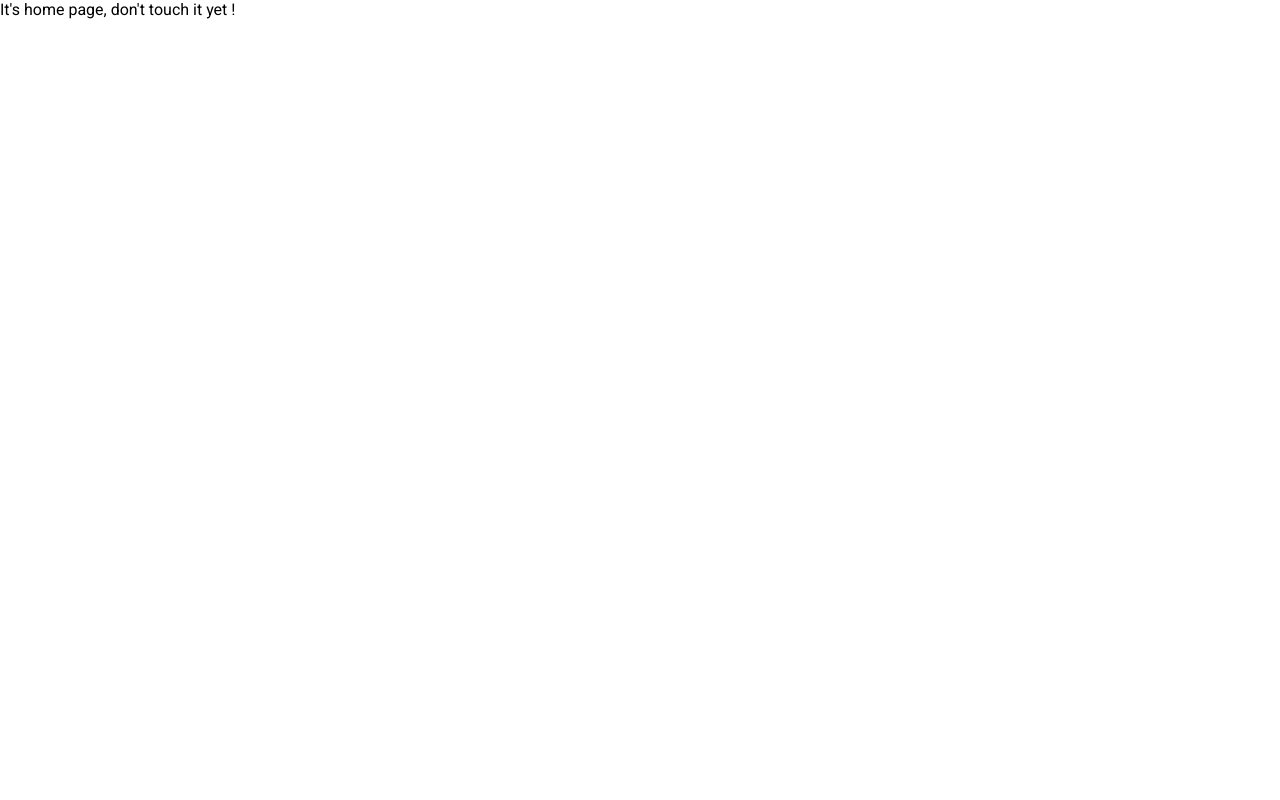
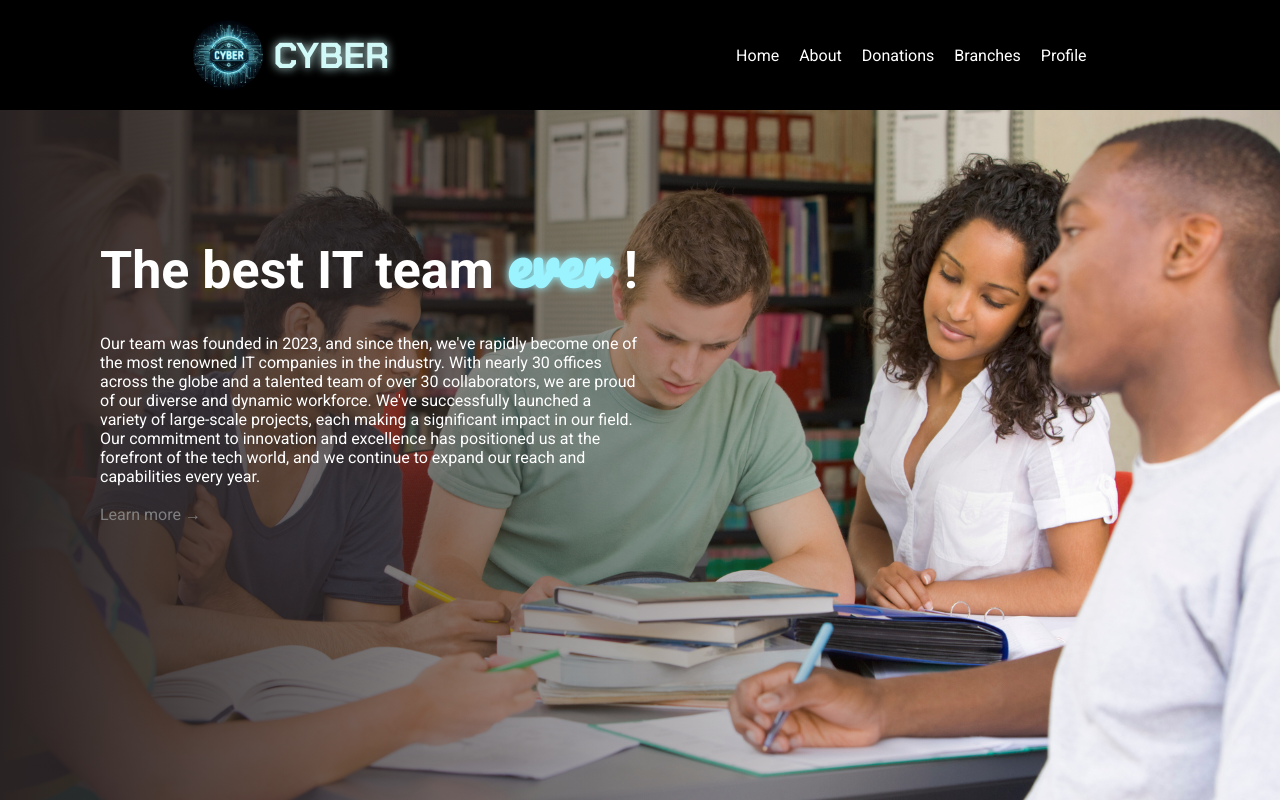
Before and after one commit to NozimjonNN/team, a React (Vite) app: page / in a window 1280 px wide. Shown: the top 800 px of the page. Built offline with nearby package versions, Linux system fonts and the light colour scheme.

Commit message:
100% finish + clear

```diff
--- a/src/App.jsx
+++ b/src/App.jsx
@@ -1,12 +1,12 @@
 import { Routes, Route } from 'react-router-dom';
 import Nozimjon from './pages/Nozimjon/Nozimjon';
-import Home from './pages/home/Home';
+import Asad from './pages/Asadbek/Asad'
 
 export default function App() {
   return(
     <Routes>
-      <Route path='/' element={<Home />} />
-      <Route path='/nozimjon' element={<Nozimjon />} />
+      <Route path='/' element={<Nozimjon />} />
+      <Route path='/asad' element={<Asad />} />
     </Routes>
   )
 }
--- a/src/pages/Nozimjon/Nozimjon.jsx
+++ b/src/pages/Nozimjon/Nozimjon.jsx
@@ -115,7 +115,7 @@ export default function Nozimjon() {
                             <ul>
                                 <li><Link to='/'>Nozimjon</Link></li>
                                 <li><Link to=''>Farruh</Link></li>
-                                <li><Link to=''>Asadbek</Link></li>
+                                <li><Link to='/asad'>Asadbek</Link></li>
                                 <li><Link to=''>Ruxsora</Link></li>
                                 <li><Link to=''>Sunnatbek</Link></li>
                                 <li><Link to=''>Diyorbek</Link></li>
--- a/src/pages/home/Home.jsx
+++ /dev/null
@@ -1,8 +0,0 @@
-
-export default function Home() {
-    return(
-        <>
-            It's home page, don't touch it yet !
-        </>
-    )
-}
```
Also changed, not shown: src/pages/404/error.css (deleted), src/pages/404/error.jsx (deleted), src/pages/home/Home.css (deleted).
